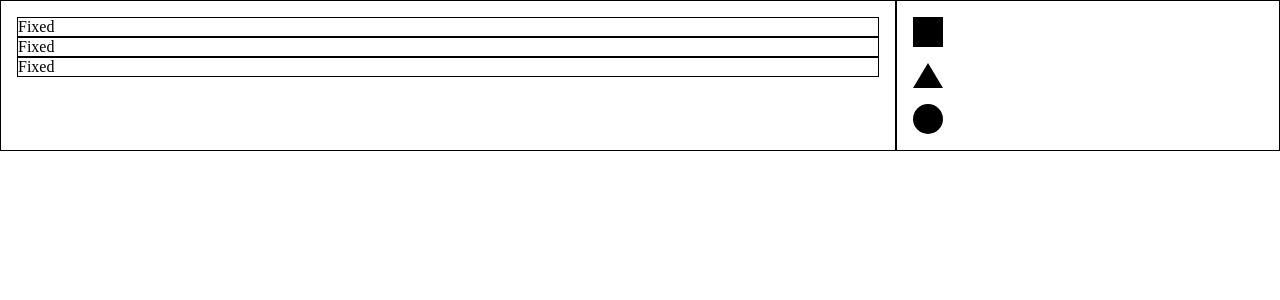
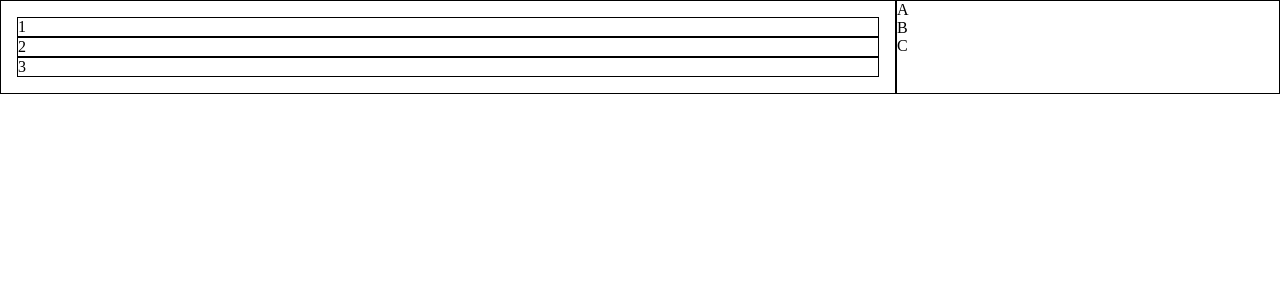
Before and after one commit to unsnruu/toy-projects, a React (Create React App) app: page /templatemaker in a window 1280 px wide. Shown: the top 300 px of the page. Built offline with nearby package versions, Linux system fonts and the light colour scheme.

Commit message:
Implement adding new item feature

```diff
--- a/src/features/template-maker/Container.tsx
+++ b/src/features/template-maker/Container.tsx
@@ -1,8 +1,7 @@
+import React, { useState, useEffect } from "react";
 import styled from "@emotion/styled";
-import React, { useState } from "react";
 import { v4 as uuidv4 } from "uuid";
 
-import { EditableOption } from "./types";
 import Editor from "./Editor";
 import Editing from "./Editing";
 
@@ -13,18 +12,36 @@ const Wrapper = styled.div`
 export interface EditingElement {
   id: string;
   isExpanded: boolean;
+  content: string;
 }
 const initEditingElements: EditingElement[] = [
-  { id: uuidv4(), isExpanded: false },
-  { id: uuidv4(), isExpanded: false },
-  { id: uuidv4(), isExpanded: false },
+  { id: uuidv4(), isExpanded: false, content: "1" },
+  { id: uuidv4(), isExpanded: false, content: "2" },
+  { id: uuidv4(), isExpanded: false, content: "3" },
+];
+
+export interface EditorElement {
+  option: string;
+}
+const initEditorElements: EditorElement[] = [
+  { option: "A" },
+  { option: "B" },
+  { option: "C" },
 ];
 
 function Container() {
-  const [editingElements, setEditingElements] =
-    useState<EditingElement[]>(initEditingElements);
+  const [editingElements, setEditingElements] = useState(initEditingElements);
+  const [editorElements, setEditorElements] = useState(initEditorElements);
 
-  const setOnlyIsExpandedTrue = (id: string) => (value: boolean) => {
+  const [selectedOption, setSelectedOption] = useState<string | null>(null);
+  const [selectedElement, setselectedElement] = useState<string | null>(null);
+
+  useEffect(() => {
+    console.log(selectedOption);
+    console.log(selectedElement);
+  }, [selectedElement, selectedOption]);
+
+  const setOnlyElement = (id: string) => (value: boolean) => {
     const newEditingElements = editingElements.map((elem) => {
       if (elem.id === id) elem.isExpanded = value;
       else elem.isExpanded = !value;
@@ -39,68 +56,68 @@ function Container() {
     });
     setEditingElements(newEditingElements);
   };
+  const addEditingItemNextTo = (id: string) => {
+    const newEditingElements = [...editingElements];
+    const idx = newEditingElements.findIndex((elem) => elem.id === id);
+
+    if (idx < 0) return;
+    const newElement: EditingElement = {
+      id: uuidv4(),
+      isExpanded: false,
+      content: selectedOption ? selectedOption : "temp",
+    };
+    newEditingElements.splice(idx + 1, 0, newElement);
+
+    setEditingElements(newEditingElements);
+  };
   //Event Handlers
-  const createDragStartHandler =
-    (selectedOption: EditableOption) =>
-    (e: React.DragEvent<HTMLDivElement>) => {
-      console.log(`globally selected ${selectedOption}`);
-    };
-
-  const handleDragEnd = (e: React.DragEvent<HTMLDivElement>) => {
+  const eventHandlersOnEditor = {
+    createDragStartHandler: (option: string) => () => {
+      console.log(`drag start`);
+      setSelectedOption(option);
+    },
+    handleDragEnd: () => {
       console.log("drag end");
       setAllIsExpandedFalse();
+
+      if (selectedElement && selectedOption) {
+        addEditingItemNextTo(selectedElement);
+      }
+
+      setSelectedOption(null);
+    },
   };
-
-  const handleDragEnterEditing = () => {
+  const eventHandlersOnEditing = {
+    handleDragEnterEditing: () => {
       console.log(`Drag entered in Editing`);
       setAllIsExpandedFalse();
-  };
-  const createDragEnterElementHandler =
+      setselectedElement(null);
+    },
+    createDragEnterElementHandler:
       (id: string) => (e: React.DragEvent<HTMLDivElement>) => {
         console.log(`Drag entered in element ${id}`);
         e.stopPropagation();
-
-      setOnlyIsExpandedTrue(id)(true);
+        setOnlyElement(id)(true);
+        setselectedElement(id);
+      },
   };
 
   return (
     <Wrapper>
       <Editing
-        editingElements={editingElements}
-        handleDragEnterEditing={handleDragEnterEditing}
-        createDragEnterElementHandler={createDragEnterElementHandler}
+        elements={editingElements}
+        handleDragEnterEditing={eventHandlersOnEditing.handleDragEnterEditing}
+        createDragEnterElementHandler={
+          eventHandlersOnEditing.createDragEnterElementHandler
+        }
       />
       <Editor
-        createDragStartHandler={createDragStartHandler}
-        handleDragEnd={handleDragEnd}
+        elements={editorElements}
+        createDragStartHandler={eventHandlersOnEditor.createDragStartHandler}
+        handleDragEnd={eventHandlersOnEditor.handleDragEnd}
       />
     </Wrapper>
   );
 }
 
 export default Container;
-
-// const addNextItemsById = (id: string) => {
-//   const idx = editingItems.findIndex((item) => item.id === id);
-//   if (idx === -1) throw new Error("id에 해당하는 아이템이 없습니다.");
-
-//   const front = editingItems.slice(0, idx + 1);
-//   const newItem: EditingItemType = {
-//     id: uuidv4(),
-//     renderTo: "empty",
-//   };
-//   const back = editingItems.slice(idx + 1);
-//   const newEditingItems = front.concat(newItem).concat(back);
-
-//   setEditingItems(newEditingItems);
-// };
-// const deleteNextItemById = (id: string) => {
-//   const idx = editingItems.findIndex((item) => item.id === id);
-//   if (idx === -1) throw new Error("id에 해당하는 아이템이 없습니다.");
-
-//   const front = editingItems.slice(0, idx + 1);
-//   const back = editingItems.slice(idx + 2);
-//   const newEditingItems = front.concat(back);
-
-//   setEditingItems(newEditingItems);
-// };
--- a/src/features/template-maker/Editing.tsx
+++ b/src/features/template-maker/Editing.tsx
@@ -1,6 +1,5 @@
 import styled from "@emotion/styled";
-import React, { useState } from "react";
-import { v4 as uuidv4 } from "uuid";
+import React from "react";
 
 import { EditingElement } from "./Container";
 import EditingOuterElement from "./EditingOuterElement";
@@ -12,7 +11,7 @@ const EditingWrapper = styled.div`
 `;
 
 interface EditingProps {
-  editingElements: EditingElement[];
+  elements: EditingElement[];
   handleDragEnterEditing: () => void;
   createDragEnterElementHandler: (
     id: string
@@ -20,15 +19,16 @@ interface EditingProps {
 }
 
 function Editing({
-  editingElements,
+  elements,
   handleDragEnterEditing,
   createDragEnterElementHandler,
 }: EditingProps) {
   return (
     <EditingWrapper onDragEnter={handleDragEnterEditing}>
-      {editingElements.map(({ id, isExpanded }) => (
+      {elements.map(({ id, content, isExpanded }) => (
         <EditingOuterElement
           key={id}
+          content={content}
           isExpanded={isExpanded}
           handleDragEnterElement={createDragEnterElementHandler(id)}
         />
--- a/src/features/template-maker/EditingInnterElement.tsx
+++ b/src/features/template-maker/EditingInnterElement.tsx
@@ -1,11 +1,15 @@
 interface EditingInnerElementProps {
   isExpanded: boolean;
+  content: string;
 }
 
-function EditingInnerElement({ isExpanded }: EditingInnerElementProps) {
+function EditingInnerElement({
+  isExpanded,
+  content,
+}: EditingInnerElementProps) {
   return (
     <div>
-      <div>Fixed</div>
+      <div>{content}</div>
       {isExpanded ? <div>Expanded</div> : null}
     </div>
   );
--- a/src/features/template-maker/EditingOuterElement.tsx
+++ b/src/features/template-maker/EditingOuterElement.tsx
@@ -8,16 +8,18 @@ const Wrapper = styled.div`
 `;
 //유저가 들어왔음을 어떻게 알 수 있는가?
 interface EditingOuterElementProps {
+  content: string;
   isExpanded: boolean;
   handleDragEnterElement: (e: React.DragEvent<HTMLDivElement>) => void;
 }
 function EditingOuterElement({
   isExpanded,
+  content,
   handleDragEnterElement,
 }: EditingOuterElementProps) {
   return (
     <Wrapper onDragEnter={handleDragEnterElement}>
-      <EditingInnerElement isExpanded={isExpanded} />
+      <EditingInnerElement content={content} isExpanded={isExpanded} />
     </Wrapper>
   );
 }
--- a/src/features/template-maker/Editor.tsx
+++ b/src/features/template-maker/Editor.tsx
@@ -1,8 +1,7 @@
 import styled from "@emotion/styled";
 import React from "react";
 
-import { EditableOption } from "./types";
-import EditorIcons from "./EditorIcons";
+import { EditorElement } from "./Container";
 
 const Wrapper = styled.div`
   width: 30%;
@@ -10,20 +9,27 @@ const Wrapper = styled.div`
 `;
 
 interface EditorProps {
-  createDragStartHandler: (
-    selectable: EditableOption
-  ) => (e: React.DragEvent<HTMLDivElement>) => void;
+  elements: EditorElement[];
+  createDragStartHandler: (option: string) => () => void;
   handleDragEnd: (e: React.DragEvent<HTMLDivElement>) => void;
 }
-function Editor({ createDragStartHandler, handleDragEnd }: EditorProps) {
+function Editor({
+  elements,
+  createDragStartHandler,
+  handleDragEnd,
+}: EditorProps) {
   return (
     <Wrapper>
-      <div id="editor-item">
-        <EditorIcons
-          createDragStartHandler={createDragStartHandler}
-          handleDragEnd={handleDragEnd}
-        />
-      </div>
+      {elements.map((elem, idx) => (
+        <div
+          key={idx}
+          draggable="true"
+          onDragStart={createDragStartHandler(elem.option)}
+          onDragEnd={handleDragEnd}
+        >
+          {elem.option}
+        </div>
+      ))}
     </Wrapper>
   );
 }
--- a/src/features/template-maker/EditorIcons.tsx
+++ b/src/features/template-maker/EditorIcons.tsx
@@ -1,6 +1,6 @@
 import styled from "@emotion/styled";
 
-import { EditableOption } from "./Container";
+import { EditableOption } from "./types";
 
 const Icons = styled.div`
   margin: 1rem;
--- a/src/features/template-maker/types.ts
+++ b/src/features/template-maker/types.ts
@@ -1,9 +1,4 @@
 export type EditableOption = "rectangle" | "triangle" | "circle" | "empty";
-
-export interface MakerSelection {
-  selectedOption: EditableOption;
-  selectedItem: string | null;
-}
 
 export interface EditingItemType {
   id: string;
```
Also changed, not shown: src/features/template-maker/templateMakerSlice.ts (added, +16 -0 lines). Lines whose indentation alone changed are shown as unchanged.
